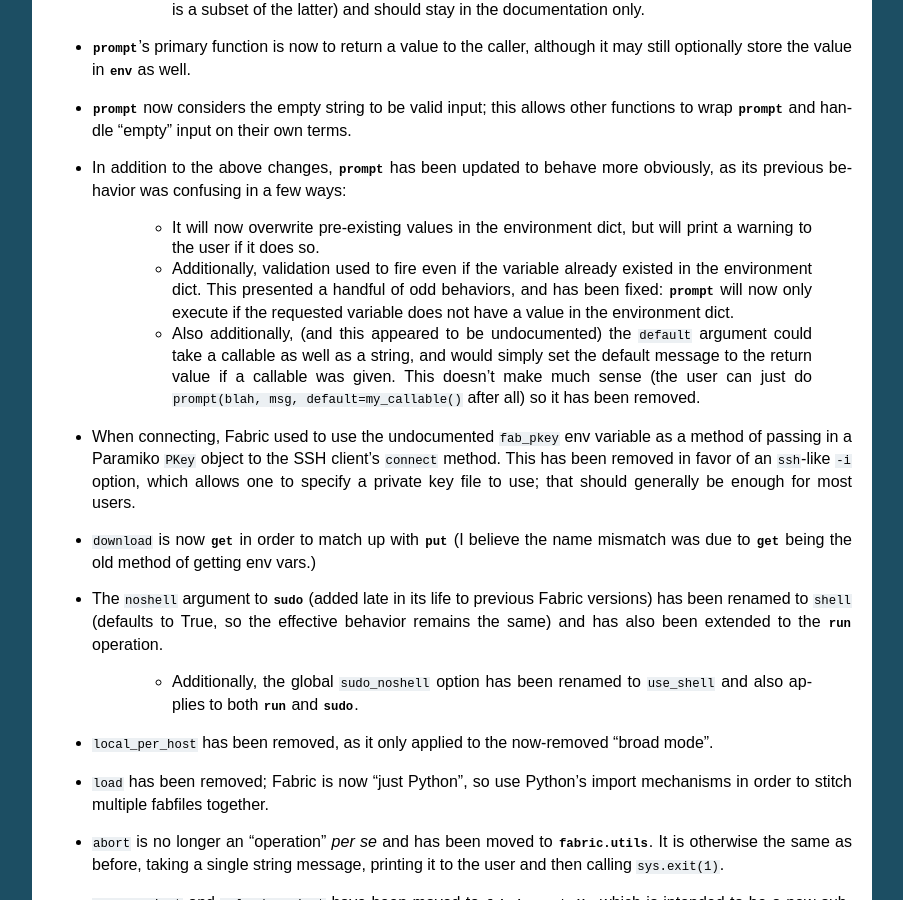
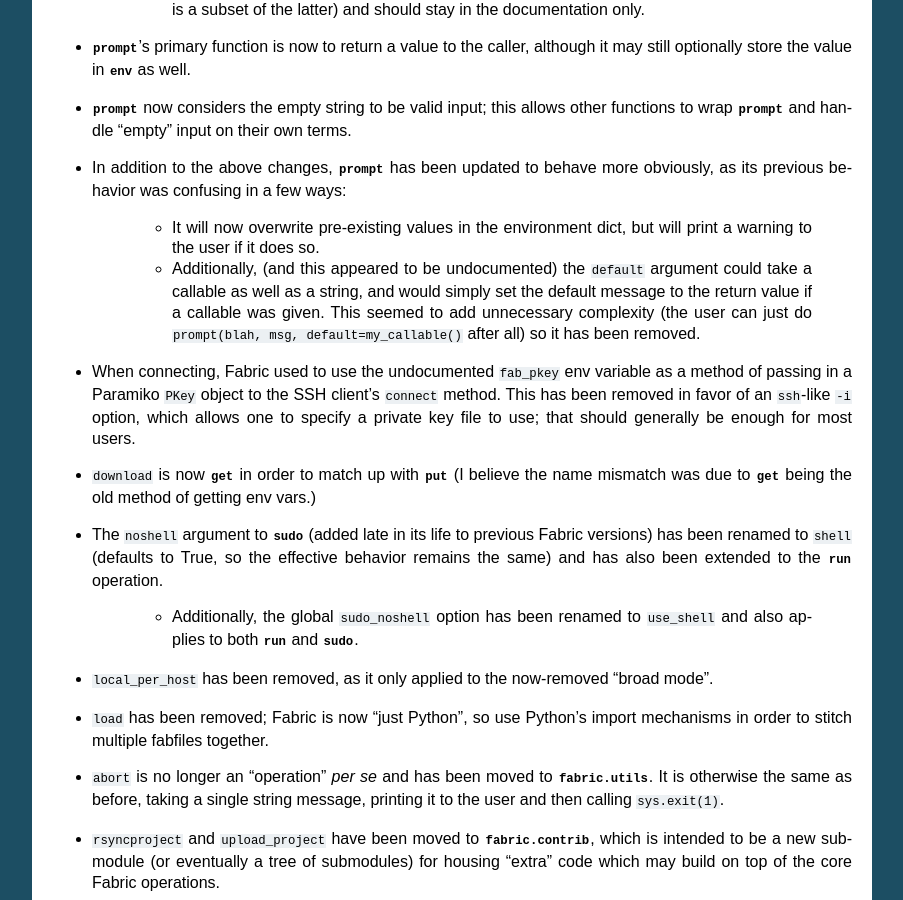
Before and after one commit to fabric/fabric, a Sphinx documentation site: the page built from docs/compatibility.rst, in a window 1280 px wide and 900 px high, scrolled down 2281 px. Shown: the whole window, without its empty margins (198-1101 px from the left). Built offline with Sphinx 7.4.7, drawn with Linux system fonts in a browser that asks for light colours.

Commit message:
Minor doc tweaks

```diff
--- a/docs/compatibility.rst
+++ b/docs/compatibility.rst
@@ -144,15 +144,11 @@
 
     * It will now overwrite pre-existing values in the environment dict, but
       will print a warning to the user if it does so.
-    * Additionally, validation used to fire even if the variable already
-      existed in the environment dict. This presented a handful of odd
-      behaviors, and has been fixed: `prompt` will now only execute if the
-      requested variable does not have a value in the environment dict.
-    * Also additionally, (and this appeared to be undocumented) the ``default``
+    * Additionally, (and this appeared to be undocumented) the ``default``
       argument could take a callable as well as a string, and would simply set
       the default message to the return value if a callable was given. This
-      doesn't make much sense (the user can just do ``prompt(blah, msg,
-      default=my_callable()`` after all) so it has been removed.
+      seemed to add unnecessary complexity (the user can just do ``prompt(blah,
+      msg, default=my_callable()`` after all) so it has been removed.
 
 * When connecting, Fabric used to use the undocumented ``fab_pkey`` env variable
   as a method of passing in a Paramiko ``PKey`` object to the SSH client's
```
